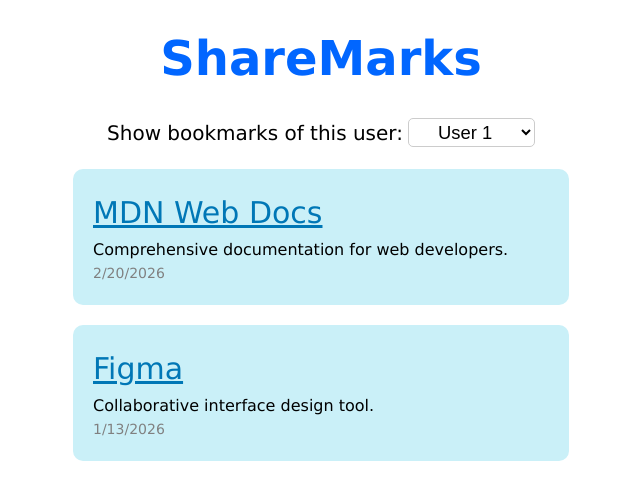
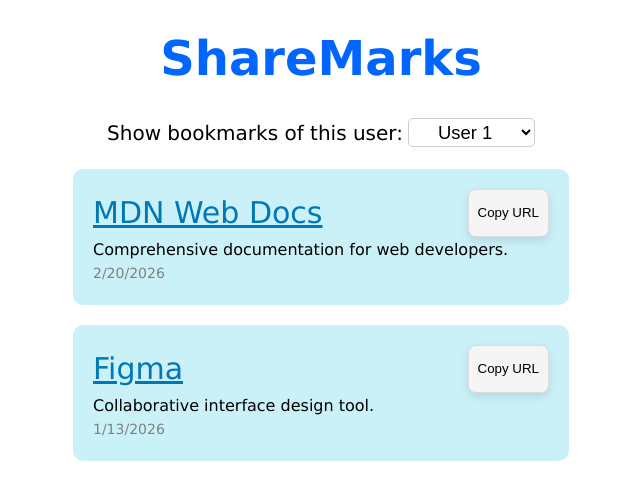
Before and after one commit to trngdothuy/Piscine-Sprint-Project-Shared-Bookmarks, a website with bundled scripts: page index.html in a window 1280 px wide. Shown: the whole page, without its empty margins (319-959 px from the left). Built offline with nearby package versions, Linux system fonts and the light colour scheme.

Commit message:
Add copy buttons to bookmarks

```diff
--- a/script.js
+++ b/script.js
@@ -32,16 +32,29 @@ function displayBookmarks(userId) {
     const bookmarkShown = sorted.map(makeBookmarkCard)
     bookmarkDisplayDiv.append(...bookmarkShown)
   }
-
 }
 
 function makeBookmarkCard({name, url, description, timestamp}) {
   const bookmarkCardDiv = document.createElement("div");
   bookmarkCardDiv.className = "bookmark-card-div";
 
+  const bookmarkFirstLine = document.createElement("div")
+  bookmarkFirstLine.className = "bookmark-first-line"
+
   const bookmarkName = document.createElement("a")
   bookmarkName.href = url
   bookmarkName.innerHTML = name
+
+  const copyButton = document.createElement("button")
+  copyButton.className = "copy-button"
+  copyButton.innerHTML = "Copy URL"
+
+  copyButton.addEventListener("click", () => {
+    navigator.clipboard.writeText(bookmarkName.href);
+    copyButton.innerHTML = "Copied ✅"
+  })
+
+  bookmarkFirstLine.append(bookmarkName, copyButton)
 
   const bookmarkDescription = document.createElement("p")
   bookmarkDescription.innerHTML = description
@@ -50,7 +63,7 @@ function makeBookmarkCard({name, url, description, timestamp}) {
   bookmarkTimestamp.innerHTML = new Date(timestamp).toLocaleDateString()
   bookmarkTimestamp.classList.add("bookmark-date")
 
-  bookmarkCardDiv.append(bookmarkName, bookmarkDescription, bookmarkTimestamp)
+  bookmarkCardDiv.append(bookmarkFirstLine, bookmarkDescription, bookmarkTimestamp)
   return bookmarkCardDiv;
 }
 
--- a/style.css
+++ b/style.css
@@ -79,3 +79,31 @@ a:hover {
   font-size: 0.875rem;
   color: gray;
 }
+
+/* bookmark 1st line to display bookmark name and buttons */
+.bookmark-first-line {
+  display: flex;
+  flex-direction: row;
+  justify-content: space-between;
+}
+
+/* copy button */
+.copy-button {
+  background: #f5f5f5;
+  border: 1px solid #ddd;
+  padding: 0px 9px;
+  border-radius: 8px;
+  cursor: pointer;
+  transition: all 0.2s ease;
+  box-shadow: 0 4px 10px rgba(0, 0, 0, 0.1);
+}
+
+.copy-button:hover {
+  background: #d5e0bc;
+  border-color: #bbb;
+}
+
+.copy-button:focus {
+  outline: 2px solid #c7d2fe;
+  outline-offset: 2px;
+}
```
